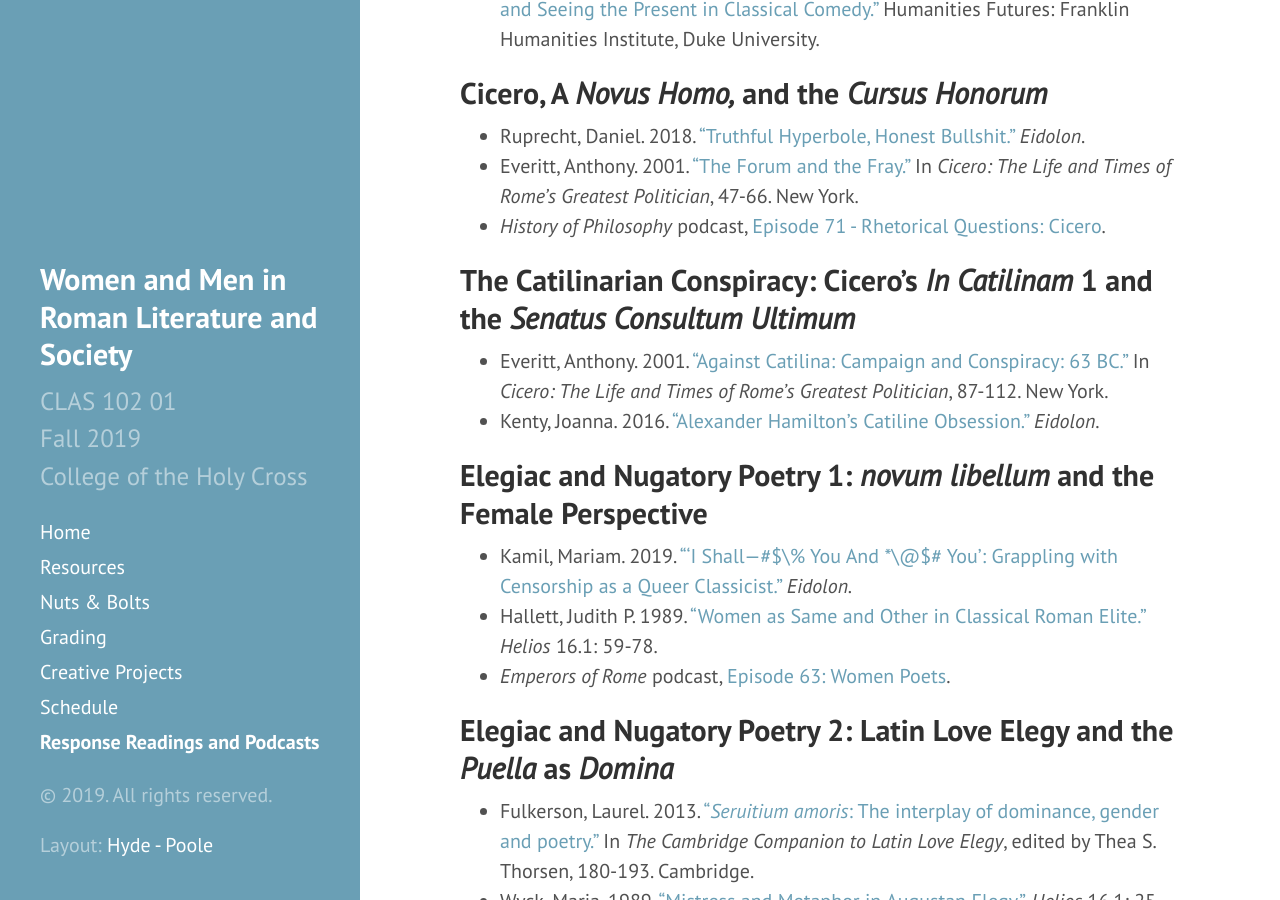
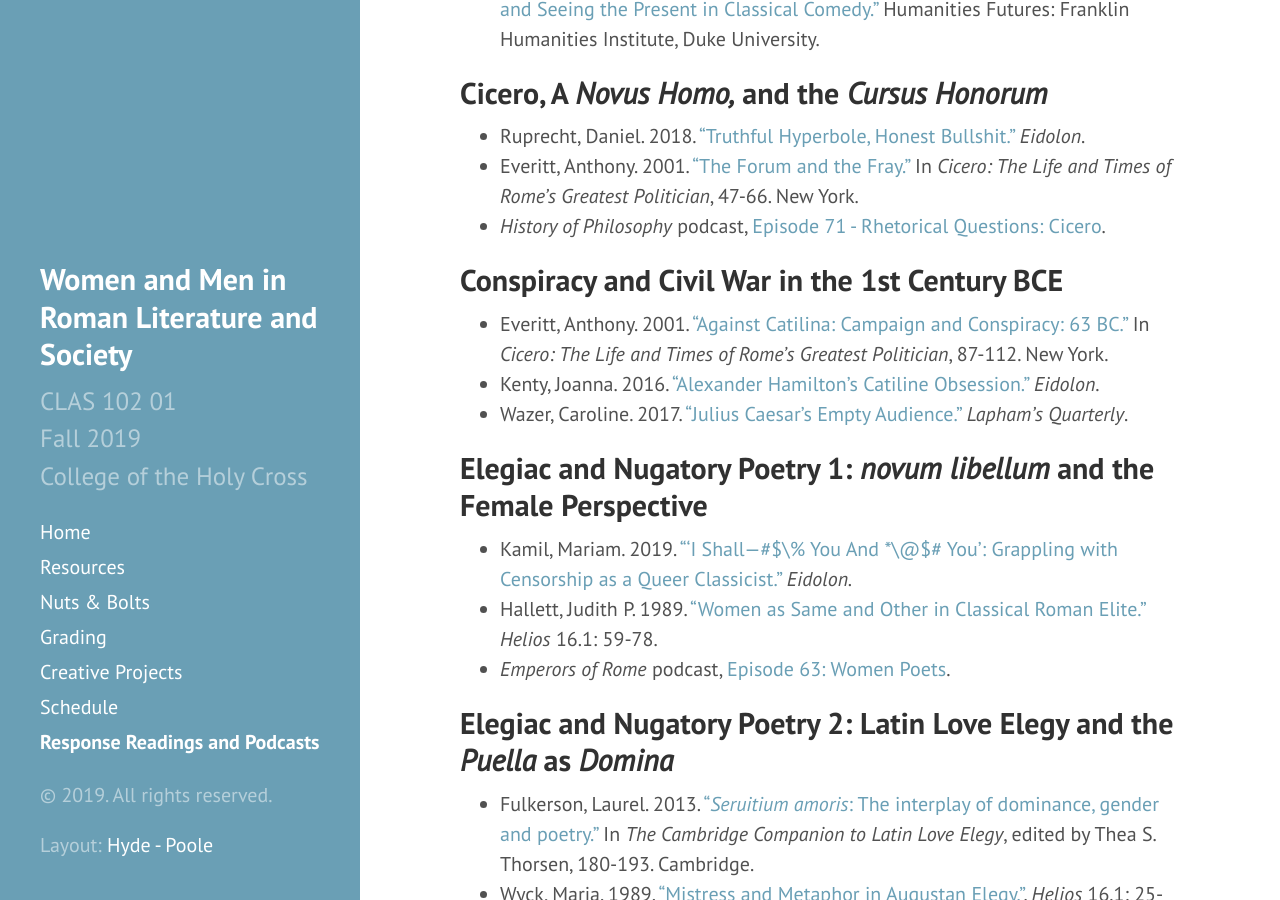
Before and after one commit to DLibatique/CLAS102-F19, a Jekyll site: the page built from 7-response.md, in a window 1280 px wide and 900 px high, scrolled down 729 px. Built offline with Jekyll 4.4.1, drawn with Linux system fonts in a browser that asks for light colours; comment, search, counter and statistics services are not loaded.

Commit message:
added wazer to conspiracy and civil war readings

```diff
--- a/7-response.md
+++ b/7-response.md
@@ -19,9 +19,10 @@ Remember that you are allowed to submit up to 4 responses per month in September
 - Everitt, Anthony. 2001. [“The Forum and the Fray.”](https://drive.google.com/file/d/1aDSssSvXdOft8JL_ZSGscfCuHgEG24Tr/view?usp=sharing) In *Cicero: The Life and Times of Rome’s Greatest Politician*, 47-66. New York.
 - *History of Philosophy* podcast, [Episode 71 - Rhetorical Questions: Cicero](https://historyofphilosophy.net/cicero).
 
-## The Catilinarian Conspiracy: Cicero’s *In Catilinam* 1 and the *Senatus Consultum Ultimum*
+## Conspiracy and Civil War in the 1st Century BCE
 - Everitt, Anthony. 2001. [“Against Catilina: Campaign and Conspiracy: 63 BC.”](https://drive.google.com/file/d/1aCZmS3m8juA0XiRgkTn19PeVRvnbYWR7/view?usp=sharing) In *Cicero: The Life and Times of Rome’s Greatest Politician*, 87-112. New York.
 - Kenty, Joanna. 2016. [“Alexander Hamilton’s Catiline Obsession.”](https://eidolon.pub/alexander-hamiltons-catiline-obsession-7dfbf4ca2dd1) *Eidolon*.
+- Wazer, Caroline. 2017. ["Julius Caesar's Empty Audience."](https://www.laphamsquarterly.org/roundtable/julius-caesars-empty-audience) *Lapham's Quarterly*.
 
 ## Elegiac and Nugatory Poetry 1: *novum libellum* and the Female Perspective
 - Kamil, Mariam. 2019. <a href="https://eidolon.pub/i-shall-you-and-you-a3841d4c5e33">“‘I Shall — #$\% You And \*\@$# You’: Grappling with Censorship as a Queer Classicist.”</a> *Eidolon.*
```
